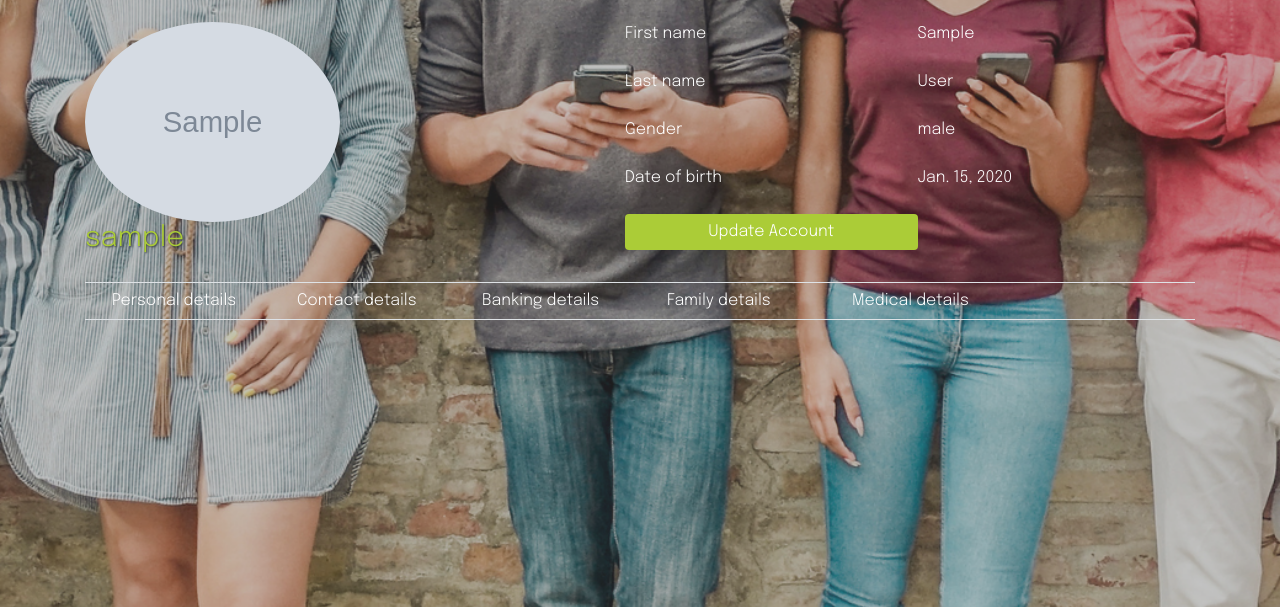
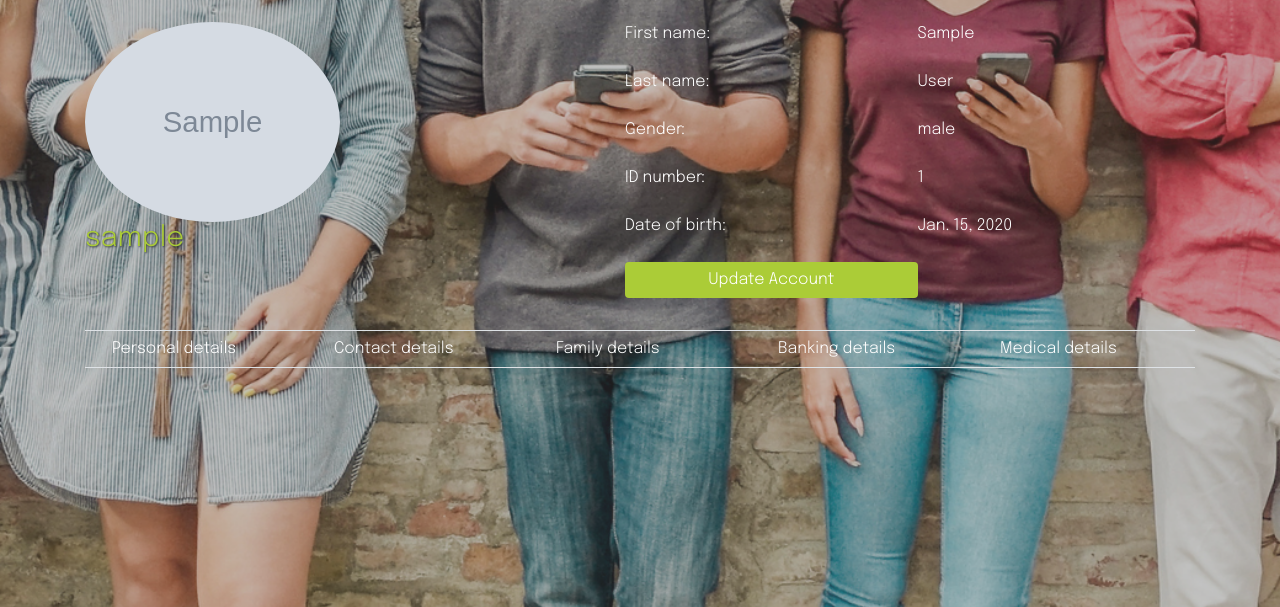
Before and after one commit to LuyandaLM/lifechoices-admin, a Django app: page /user/view-profile/ in a window 1280 px wide. Shown: the part 74-681 px from the top of the page. Run offline with Django 3.2, Linux system fonts and the light colour scheme; a user stored in the database is signed in; tables that the repository leaves empty hold one stand-in row (values such as "Sample post"); grey boxes marked "Sample" are stand-in pictures; some libraries are stand-ins or nearby versions.

Commit message:
layout of things

```diff
--- a/admin_portal/models.py
+++ b/admin_portal/models.py
@@ -129,7 +129,7 @@ class User(AbstractBaseUser, PermissionsMixin):
 
 class LifeChoicesMember(models.Model):
     user = models.ForeignKey(User, on_delete=models.CASCADE)
-    ID_number = models.IntegerField(null=True, blank=False)
+    ID_number = models.BigIntegerField(null=True, blank=False)
     chronic_condition = models.CharField(max_length=50, null=True, blank=False)
     allergies = models.CharField(max_length=50, null=True, blank=False)
 
--- a/templates/account.html
+++ b/templates/account.html
@@ -140,11 +140,8 @@
 				</div>
 			</div>
             <div class="row py-3">
-                <div class='col-12 pb-3'>
-                    <a type="button" class='btn col-12 btn-secondary editinfo' href="#">Edit Info</a>
-                </div>
                 <div class="col-6">
-                    <a type="button"class='btn btn-dark form-control declinebtn' href="#">Decline</a>
+                    <a type="button"class='btn btn-dark form-control declinebtn' href="{% url 'users:pending-accounts' %}">Decline</a>
                 </div>
                 <div class="col-6">
                     <a type="button" class='btn btn-success form-control approvebtn' href="{% url 'users:activate-account' user.id %}">Approve</a>
--- a/templates/account_profile.html
+++ b/templates/account_profile.html
@@ -17,23 +17,23 @@
 					<div class="col-6">
 						<form>
 							<div class="row form-group">
-								<label class="col-6"> First name</label>
+								<label class="col-6"> First name: </label>
 								<span class="col-6"> {{user.first_name}}</span>
 							</div>
 							<div class="row form-group">
-								<label class="col-6"> Last name</label>
+								<label class="col-6"> Last name: </label>
 								<span class="col-6"> {{user.last_name}}</span>
 							</div>
 							<div class="row form-group">
-								<label class="col-6"> Gender</label>
+								<label class="col-6"> Gender: </label>
 								<span class="col-6"> {{user.gender}}</span>
 							</div>
-							<div class="row form-group d-none">
-								<label class="col-6"> ID number</label>
-								<span class="col-6"> {{user.ID_number}}</span>
+							<div class="row form-group">
+								<label class="col-6"> ID number: </label>
+								<span class="col-6"> {{member.ID_number}}</span>
 							</div>
 							<div class="row form-group">
-								<label class="col-6"> Date of birth</label>
+								<label class="col-6"> Date of birth: </label>
 								<span class="col-6"> {{user.date_of_birth}}</span>
 							</div>
 							<div class="row form-group">
@@ -44,7 +44,7 @@
 				</div>
 				<div id="accordion" class="accordion">
 					<div class="row border-bottom">
-						<div class="col-2">
+						<div class="col">
 							<a
 								class="btn dropdown"
 								data-toggle="collapse"
@@ -58,7 +58,7 @@
 								Personal details
 							</a>
 						</div>
-						<div class="col-2">
+						<div class="col">
 							<a
 								class="btn dropdown"
 								data-toggle="collapse"
@@ -72,7 +72,22 @@
 								Contact details
 							</a>
 						</div>
-						<div class="col-2">
+						<div class="col">
+						<a
+							class="btn btndrop"
+							data-toggle="collapse"
+							href="#collapse4"
+                            data-parent="#accordion"
+							role="button"
+							aria-expanded="false"
+							aria-controls="collapse4"
+							style="border: none; color: white "
+						>
+							Family details
+						</a>
+					</div>
+						{% if member %}
+							<div class="col">
 							<a
 								class="btn dropdown"
 								data-toggle="collapse"
@@ -86,21 +101,8 @@
 								Banking details
 							</a>
 						</div>
-						<div class="col-2">
-						<a
-							class="btn btndrop"
-							data-toggle="collapse"
-							href="#collapse4"
-                            data-parent="#accordion"
-							role="button"
-							aria-expanded="false"
-							aria-controls="collapse4"
-							style="border: none; color: white "
-						>
-							Family details
-						</a>
-					</div>
-					<div class="col-2">
+
+					<div class="col">
 						<a
 							class="btn btndrop"
 							data-toggle="collapse"
@@ -114,6 +116,8 @@
 							Medical details
 						</a>
 					</div>
+						{% endif %}
+
 					</div>
 					<div class="accordion-group">
 						<div class="row pt-3">
@@ -182,23 +186,27 @@
 								<form>
 									<div class="row form-group">
 										<label class="col-6"> Bank name</label>
-										<span class="col-6">{{user.permanent_address}}</span>
+										<span class="col-6">{{ bank_details.bank_name }}</span>
 									</div>
 									<div class="row form-group">
 										<label class="col-6"> Account holder name</label>
-										<span class="col-6">{{user.permanent_address}}</span>
+										<span class="col-6">{{ bank_details.account_holder_name }}</span>
 									</div>
 									<div class="row form-group">
 										<label class="col-6"> Account number</label>
-										<span class="col-6">{{user.permanent_address}}</span>
+										<span class="col-6">{{ bank_details.account_number }}</span>
 									</div>
 									<div class="row form-group">
 										<label class="col-6"> Branch name</label>
-										<span class="col-6">{{user.permanent_address}}</span>
+										<span class="col-6">{{ bank_details.branch_name }}</span>
 									</div>
 									<div class="row form-group">
 										<label class="col-6"> Branch number</label>
-										<span class="col-6">{{user.permanent_address}}</span>
+										<span class="col-6">{{ bank_details.branch_number }}</span>
+									</div>
+									<div class="row form-group">
+										<label class="col-6"> Tax number</label>
+										<span class="col-6">{{ bank_details.tax_number }}</span>
 									</div>
 								</form>
 							</div>
@@ -206,15 +214,15 @@
 						<form>
 							<div class="row form-group">
 								<label class="col-6"> Next of kin name</label>
-								<span class="col-6">{{user.permanent_address}}</span>
+								<span class="col-6">{{user.next_of_kin_name}}</span>
 							</div>
 							<div class="row form-group">
 								<label class="col-6"> Next of kin relationship</label>
-								<span class="col-6">{{user.permanent_address}}</span>
+								<span class="col-6">{{user.next_of_kin_relationship}}</span>
 							</div>
 							<div class="row form-group">
 								<label class="col-6"> Next of kin contact number</label>
-								<span class="col-6">{{user.permanent_address}}</span>
+								<span class="col-6">{{user.next_of_kin_contact_number}}</span>
 							</div>
 						</form>
 					</div>
@@ -222,11 +230,11 @@
 						<form>
 							<div class="row form-group">
 								<label class="col-6"> Chronic condition</label>
-								<span class="col-6">{{user.permanent_address}}</span>
+								<span class="col-6">{{ member.chronic_condition }}</span>
 							</div>
 							<div class="row form-group">
 								<label class="col-6"> Allergies</label>
-								<span class="col-6">{{user.permanent_address}}</span>
+								<span class="col-6">{{ member.allergies }}</span>
 							</div>
 						</form>
 					</div>
--- a/templates/base.html
+++ b/templates/base.html
@@ -625,7 +625,7 @@ textarea{
           <button class="dropdown-item" type="button">Clock In/Out</button>
           <button class="dropdown-item" type="button"><a class="navdrop" href="{% url 'admin_portal:leave-application' %}">Leave Days</a></button>
           {% endif %}
-          <a href="{% url 'users:update-profile' user.id %}" class="dropdown-item" type="button">Profile</a>
+          <a href="{% url 'users:view-profile' %}" class="dropdown-item" type="button">Profile</a>
           <a href="{% url 'users:logout' %}" class="dropdown-item" type="button">Log Out</a>
         </div>
         {% endif %}
--- a/templates/profile/updatenextofkin.html
+++ b/templates/profile/updatenextofkin.html
@@ -3,9 +3,10 @@
 {% load crispy_forms_tags %}
 <div class="container accpro mb-4">
     <div class="personal-details--holder">
+
             <form  method="POST" enctype="multipart/form-data">
                {% csrf_token %}
-               {{form|crispy}}
+               {{ form|crispy }}
                <button class="btn btn-primary" type="submit">Submit</button>
             </form>
          </div>
--- a/users/forms.py
+++ b/users/forms.py
@@ -87,7 +87,5 @@ class ContactDetailsForm(forms.ModelForm):
 class NextOfKinForm(forms.ModelForm):
     class Meta:
         model = User
-        exclude = ('roles', 'is_staff', 'is_active', 'group', 'date_joined', 'last_login',
-                   'next_of_kin_name', 'next_of_kin_relationship', 'next_of_kin_contact_number', 'password', 'groups')
-        fields = ['next_of_kin_name', 'next_of_kin_relationship',
-                  'next_of_kin_contact_number']
+        exclude = ('roles', 'is_staff', 'is_active', 'group', 'date_joined', 'last_login', 'password', 'groups')
+        fields = ['next_of_kin_name', 'next_of_kin_relationship', 'next_of_kin_contact_number']
--- a/users/views.py
+++ b/users/views.py
@@ -9,7 +9,6 @@ from django.contrib.auth.models import Group
 from .email_confirmation import activate_email
 from .forms import RegisterUserForm, BankingDetailsForm, BasicInfoForm, NextOfKinForm, ContactDetailsForm
 from admin_portal.models import User, LifeChoicesMember, LifeChoicesAcademy, BankingDetail
-
 
 
 class Register(View):
@@ -82,6 +81,10 @@ class ActivatePendingAccount(DetailView):
 
 def activate_account(request, pk):
     user = User.objects.filter(pk=pk).first()
+    member = LifeChoicesMember.objects.get_or_create(user=user)
+    if user.roles == "student":
+        LifeChoicesAcademy.objects.get_or_create(user=member[0])
+    BankingDetail.objects.get_or_create(member[0])
     user.is_active = True
     user.save()
     messages.success(
@@ -94,16 +97,17 @@ class ViewProfile(View):
     template_name = 'account_profile.html'
 
     def get(self, *args, **kwargs):
-        context = {}
-        form = BankingDetailsForm()
-        context['form'] = form
-        return render(self.request, self.template_name, context)
-
-    def post(self, *args, **kwargs):
-        form = BankingDetailsForm(self.request.POST)
-        if form.is_valid():
-            form.save()
-        return redirect('store:viewprofile')
+        member = LifeChoicesMember.objects.filter(user=self.request.user.id).first()
+        if member:
+            student = LifeChoicesAcademy.objects.filter(user=member.id).first()
+            bank_details = BankingDetail.objects.filter(user=member.id).first()
+            context = {
+                "member": member,
+                "bank_details": bank_details,
+                "student": student
+            }
+            return render(self.request, self.template_name, context)
+        return render(self.request, self.template_name)
 
 
 class AdminPageView(View):
@@ -163,7 +167,7 @@ def update_kin_details(request):
     context = {}
     user = request.user.id
     details = User.objects.filter(id=user).first()
-    form = NextOfKinForm()
+    form = NextOfKinForm(instance=details)
     context['form'] = form
     if request.method == 'POST':
         form = NextOfKinForm(instance=details, data=request.POST)
```
Also changed, not shown: templates/profile/profile_base.html (+12 -9 lines), admin_portal/migrations/0001_initial.py (added), admin_portal/migrations/0002_auto_20210223_1301.py (added).
